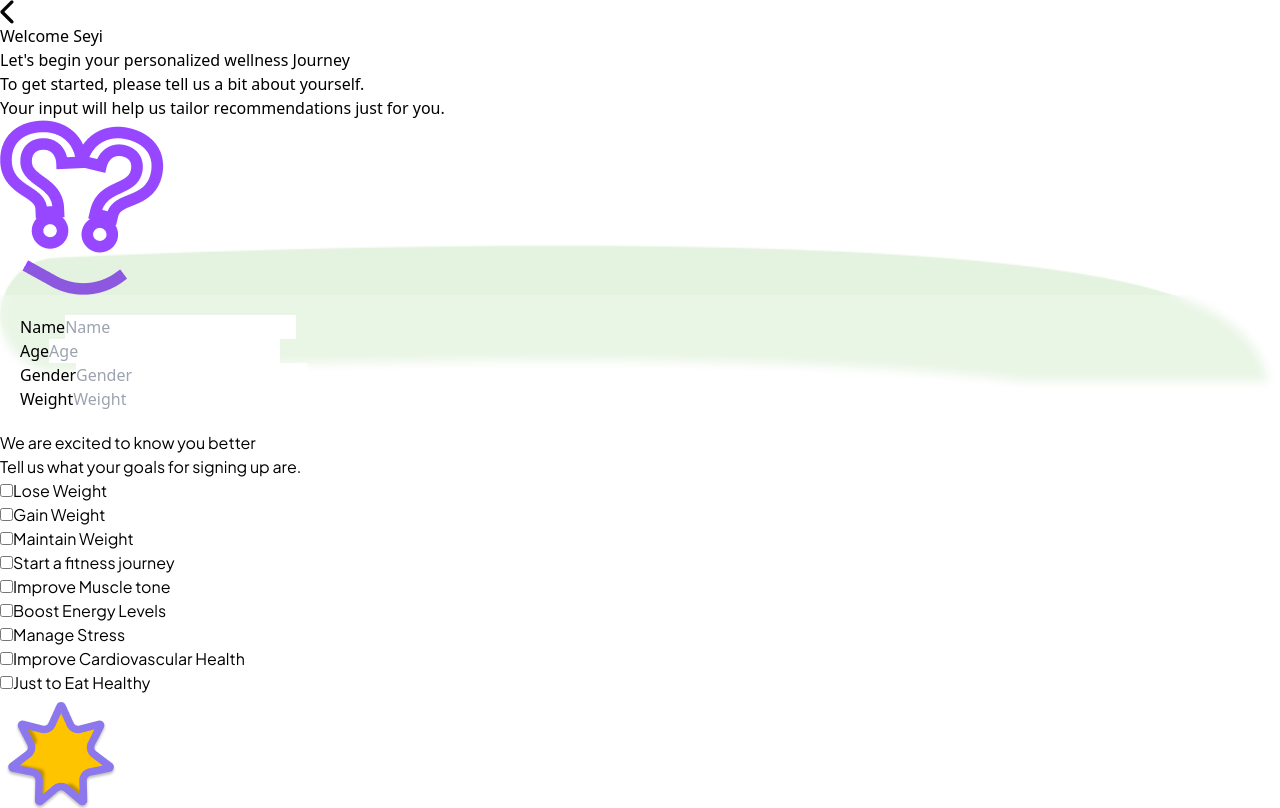
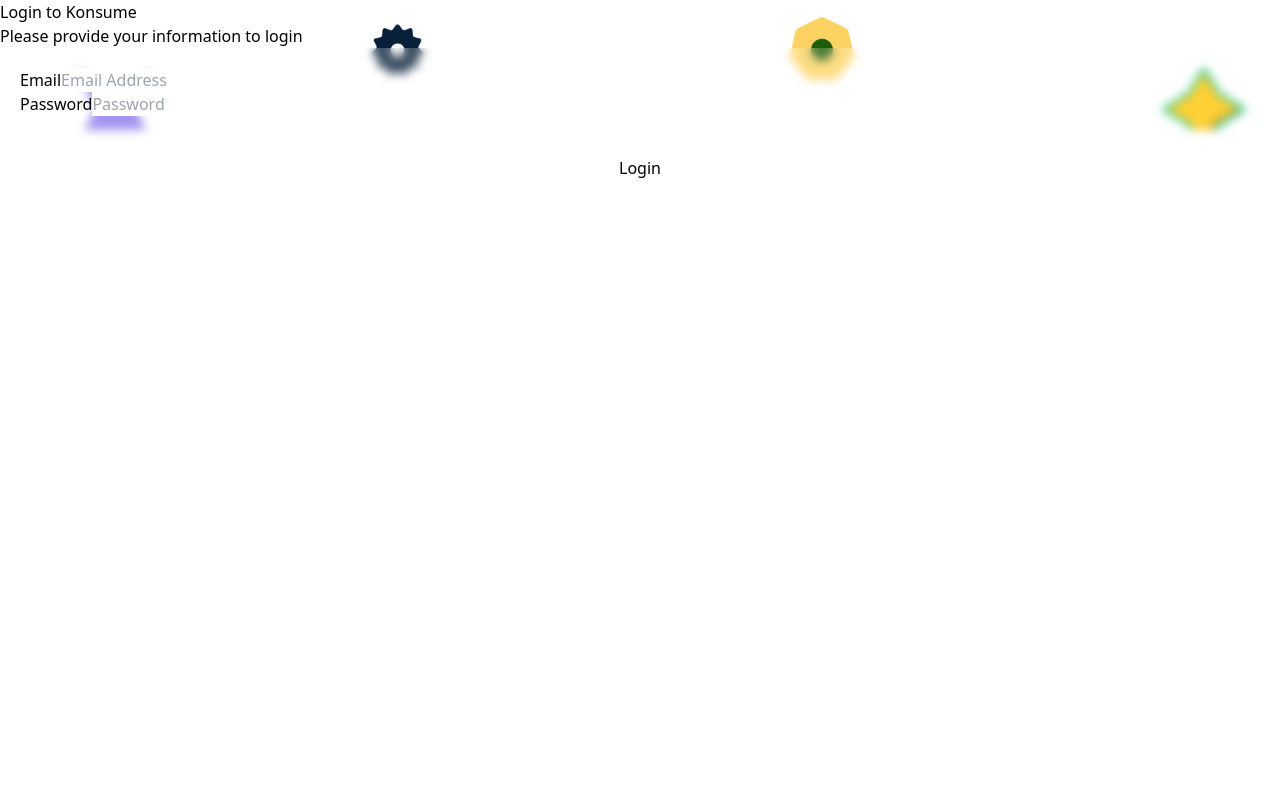
Before and after one commit to Cavista-Hackathon-2024/konsume, a React (Vite) app: page / in a window 1280 px wide. Shown: the top 808 px of the page. Built offline with nearby package versions, Linux system fonts and the light colour scheme.

Commit message:
Feature: Login page ui

```diff
--- a/src/App.jsx
+++ b/src/App.jsx
@@ -4,13 +4,13 @@
 import './App.css'
 import SignUp from './pages/SignUp'
 import Dashboard from './pages/Dashboard'
+import Login from './pages/Login'
 
 function App() {
-  const [count, setCount] = useState(0)
 
   return (
     <div className="bg-[#EDFAE7] font-[poppins]">
-      <Dashboard />
+      <Login />
     </div>
   )
 }
--- a/src/pages/Login.jsx
+++ b/src/pages/Login.jsx
@@ -1,8 +1,31 @@
-import React from 'react'
+import React, {useState} from 'react'
 
 const Login = () => {
+    const [email, setEmail] = useState('');
+    const [password, setPassword] = useState('');
   return (
-    <div>Login</div>
+    <div className=" h-[100vh]">
+            <div className="md:p-10 p-6">
+                <h1 className="md:text-3xl text-xl font-bold">Login to Konsume</h1>
+                <p className='md:text-xl text-sm mb-10'>Please provide your information to login</p>
+                <div className="imgg_container">
+                    <div className="signup_img"></div>
+                    <div className="signup_container md:p-[50px]">
+                        <form className="signup_content grid md:grid-cols-2 grid-cols-1 md:gap-10 gap-2 md:gap-y-16 gap-y-7">
+                            <div className="grid ">
+                                <label htmlFor="email" className=" text-sm md:text-xl font-bold">Email</label>
+                                <input type="text" placeholder="Email Address" id="email" className=" bg-[#D6FBC4] p-3 md:p-6 rounded-full outline-none" value={email} onChange={(e) => setEmail(e.target.value)} />
+                            </div>
+                            <div className="grid ">
+                                <label htmlFor="password" className=" text-sm md:text-xl font-bold">Password</label>
+                                <input type="password" placeholder="Password" id="password" className=" bg-[#D6FBC4] p-3 md:p-6 rounded-full outline-none" value={password} onChange={(e) => setPassword(e.target.value)} />
+                            </div>
+                        </form>
+                            <button type="submit" className="py-[7px] px-[84px] bg-[#8DCF38] rounded-[34.71px] mx-auto w-fit flex">Login</button>
+                    </div>
+                </div>
+            </div>
+        </div>
   )
 }
 
--- a/src/pages/SignUp.jsx
+++ b/src/pages/SignUp.jsx
@@ -80,7 +80,7 @@
     return (
         <div className=" h-[100vh]">
             <div className="md:p-10 p-6">
-                <h1 className="md:text-3xl text-xl font-bold">Sign Up to Konsum</h1>
+                <h1 className="md:text-3xl text-xl font-bold">Sign Up to Konsume</h1>
                 <p className='md:text-xl text-sm mb-10'>Please provide your information to create an account</p>
                 <div className="imgg_container">
                     <div className="signup_img"></div>
@@ -98,8 +98,8 @@
                                 <label htmlFor="password" className=" text-sm md:text-xl font-bold">Password</label>
                                 <input type="password" placeholder="Password" id="password" className=" bg-[#D6FBC4] p-3 md:p-6 rounded-full outline-none" value={password} onChange={(e) => setPassword(e.target.value)} />
                             </div>
+                        </form>
                             <button type="submit" className="py-[7px] px-[84px] bg-[#8DCF38] rounded-[34.71px] mx-auto w-fit flex">Join Now</button>
-                        </form>
                     </div>
                 </div>
             </div>
```
